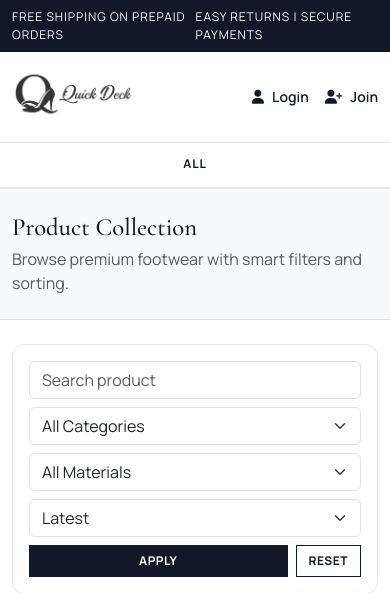
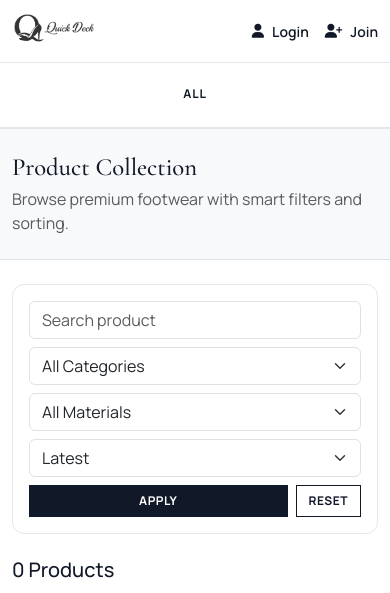
Before and after one commit to aadddiiii1809/Quickdeck, a Flask app: page /products in a window 390 px wide. Shown: the top 593 px of the page. Run offline with Flask 3, Linux system fonts and the light colour scheme; data that the repository does not hold is empty; some libraries are stand-ins or nearby versions.

Commit message:
style: align header logo size and spacing to storefront reference

```diff
--- a/templates/base.html
+++ b/templates/base.html
@@ -49,12 +49,14 @@
             text-decoration: none;
             display: inline-flex;
             align-items: center;
-            min-height: 44px;
+            min-height: 0;
         }
 
         .brand-logo img {
-            max-height: 52px;
+            height: 44px;
             width: auto;
+            max-width: 220px;
+            object-fit: contain;
             display: block;
         }
 
@@ -194,6 +196,22 @@
         .footer-link:hover {
             color: #fff;
         }
+
+        @media (max-width: 768px) {
+            .top-strip {
+                display: none;
+            }
+
+            .main-header .container {
+                padding-top: 10px !important;
+                padding-bottom: 10px !important;
+            }
+
+            .brand-logo img {
+                height: 36px;
+                max-width: 170px;
+            }
+        }
     </style>
     {% block extra_css %}{% endblock %}
 </head>
```
